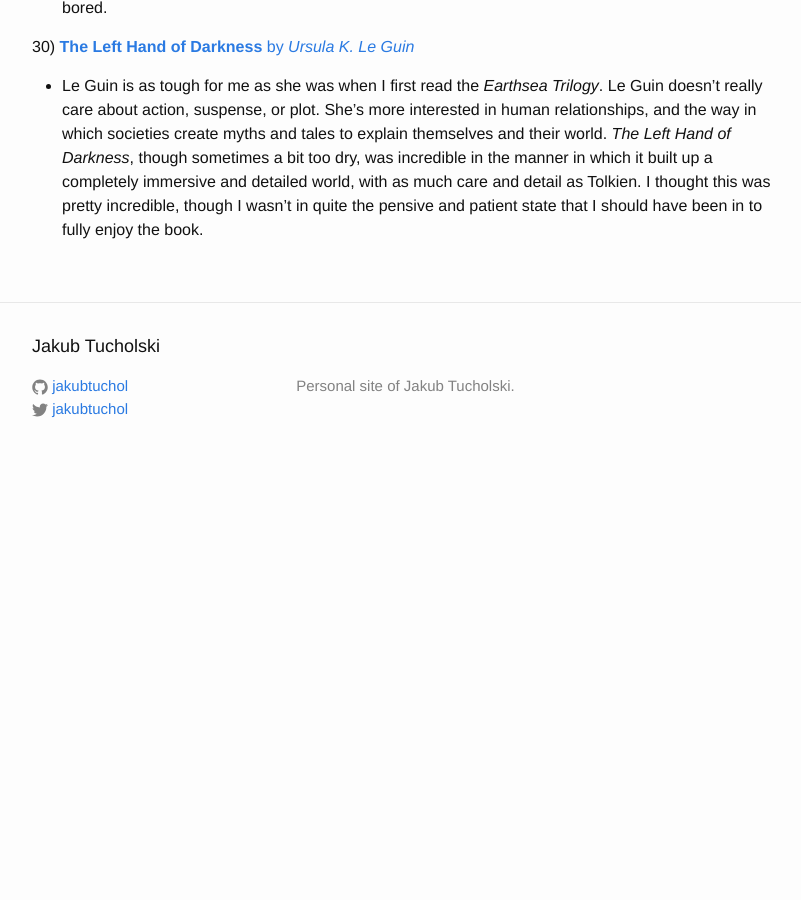
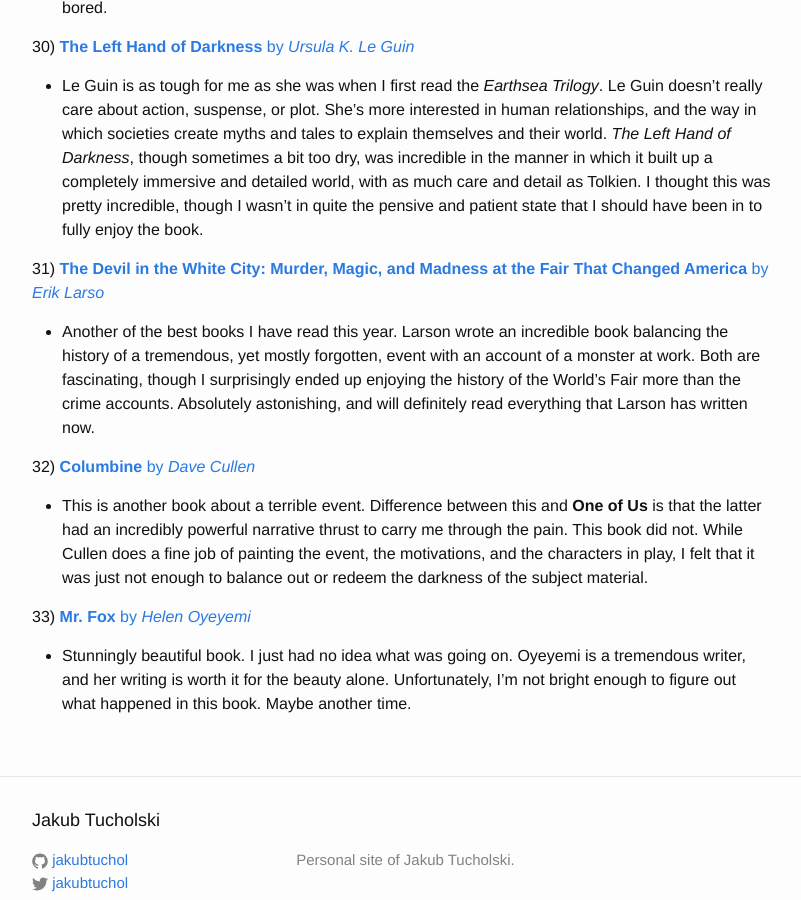
Before and after one commit to jakubtuchol/jakubtuchol.github.io, a Jekyll site: the page built from _posts/2017-01-02-yearly-reading-list.markdown, in a window 1280 px wide and 900 px high, scrolled down 5721 px. Shown: the whole window, without its empty margins (238-1039 px from the left). Built offline with Jekyll 4.4.1, drawn with Linux system fonts in a browser that asks for light colours; before the commit the page ends 6201 px from its top, so only the background shows below that.

Commit message:
adding 3 more books

```diff
--- a/_posts/2017-01-02-yearly-reading-list.markdown
+++ b/_posts/2017-01-02-yearly-reading-list.markdown
@@ -130,6 +130,18 @@ This year, I'm aiming to read 52 books (one per week for a year). I'll be keepin
 
 * Le Guin is as tough for me as she was when I first read the *Earthsea Trilogy*. Le Guin doesn't really care about action, suspense, or plot. She's more interested in human relationships, and the way in which societies create myths and tales to explain themselves and their world. *The Left Hand of Darkness*, though sometimes a bit too dry, was incredible in the manner in which it built up a completely immersive and detailed world, with as much care and detail as Tolkien. I thought this was pretty incredible, though I wasn't in quite the pensive and patient state that I should have been in to fully enjoy the book.
 
+31) [**The Devil in the White City: Murder, Magic, and Madness at the Fair That Changed America** by *Erik Larso*][white_city]
+
+* Another of the best books I have read this year. Larson wrote an incredible book balancing the history of a tremendous, yet mostly forgotten, event with an account of a monster at work. Both are fascinating, though I surprisingly ended up enjoying the history of the World's Fair more than the crime accounts. Absolutely astonishing, and will definitely read everything that Larson has written now.
+
+32) [**Columbine** by *Dave Cullen*][columbine]
+
+* This is another book about a terrible event. Difference between this and **One of Us** is that the latter had an incredibly powerful narrative thrust to carry me through the pain. This book did not. While Cullen does a fine job of painting the event, the motivations, and the characters in play, I felt that it was just not enough to balance out or redeem the darkness of the subject material.
+
+33) [**Mr. Fox** by *Helen Oyeyemi*][mr_fox]
+
+* Stunningly beautiful book. I just had no idea what was going on. Oyeyemi is a tremendous writer, and her writing is worth it for the beauty alone. Unfortunately, I'm not bright enough to figure out what happened in this book. Maybe another time.
+
 [black_flags]:         https://www.amazon.com/Black-Flags-Rise-Joby-Warrick/dp/0804168938
 [shock_doctrine]:      https://www.amazon.com/Shock-Doctrine-Rise-Disaster-Capitalism/dp/0312427999
 [stranger]:            https://www.amazon.com/Stranger-Albert-Camus/dp/0679720200
@@ -161,3 +173,6 @@ This year, I'm aiming to read 52 books (one per week for a year). I'll be keepin
 [one_of_us]:           https://www.amazon.com/One-Us-Massacre-Norway-Aftermath/dp/0374536090
 [ancillary_sword]:     https://www.amazon.com/Ancillary-Sword-Imperial-Radch-Leckie/dp/0316246654
 [left_hand]:           https://www.amazon.com/Left-Hand-Darkness-Ursula-Guin/dp/0441478123
+[white_city]:          https://www.amazon.com/Devil-White-City-Madness-Changed/dp/0375725601
+[columbine]:           https://www.amazon.com/Columbine-Dave-Cullen/dp/0446546925
+[mr_fox]:              https://www.amazon.com/Mr-Fox-Helen-Oyeyemi/dp/1594486182
--- a/_posts/2017-07-01-benchmarking-sorting-algorithms-in-rust.markdown
+++ b/_posts/2017-07-01-benchmarking-sorting-algorithms-in-rust.markdown
@@ -29,6 +29,8 @@ We will be working with five classic sorting algorithms:
 | shell sort     | `n log n` | `n log n` | `n log n` | 1       |
 | bubble sort    | `n`       | `n log n` | `n log n` | 1       |
 
+# Benchmarking
+
 # Implementations
 
 ## Insertion Sort
```
